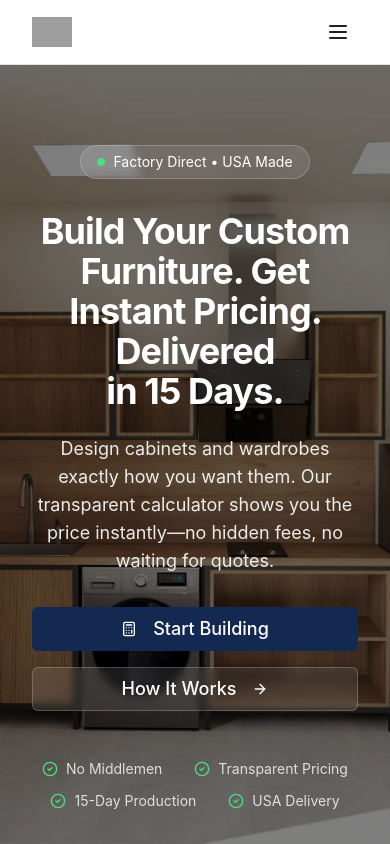
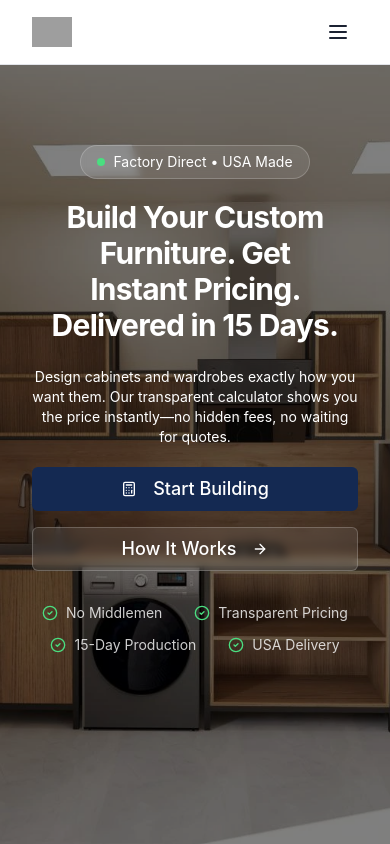
Before and after one commit to Garik-M/Abrams-furniture, a React (Vite) app: page / in a window 390 px wide. Shown: the top 844 px of the page. Built offline with nearby package versions, Linux system fonts and the light colour scheme; grey boxes are pictures that could not be loaded; the HTML template or start-up script is replaced by a standard one.

Commit message:
responsive fix

```diff
--- a/src/components/home/HeroSection.tsx
+++ b/src/components/home/HeroSection.tsx
@@ -17,27 +17,27 @@ export function HeroSection() {
       <div className="container relative z-10">
         <div className="mx-auto max-w-4xl text-center">
           {/* Badge */}
-          <div className="inline-flex items-center rounded-full border border-white/20 bg-white/10 backdrop-blur-sm px-4 py-1.5 text-sm mb-8 text-white">
+          <div className="inline-flex items-center rounded-full border border-white/20 bg-white/10 backdrop-blur-sm px-4 py-1.5 text-sm mb-5 text-white">
             <span className="flex h-2 w-2 rounded-full bg-green-400 mr-2" />
             Factory Direct • USA Made
           </div>
 
           {/* Headline */}
-          <h1 className="text-4xl font-bold tracking-tight sm:text-5xl lg:text-6xl mb-6 text-balance text-white">
+          <h1 className="max-[350px]:text-2xl max-[400px]:text-3xl text-4xl font-bold tracking-tight sm:text-5xl lg:text-6xl mb-6 text-balance text-white">
             Build Your Custom Furniture.{" "}
             <span className="text-primary text-white">Get Instant Pricing.</span> Delivered
             in 15 Days.
           </h1>
 
           {/* Subheadline */}
-          <p className="text-lg text-white/90 max-w-2xl mx-auto mb-8">
+          <p className="max-[400px]:text-sm text-lg text-white max-w-2xl mx-auto mb-5">
             Design cabinets and wardrobes exactly how you want them. Our
             transparent calculator shows you the price instantly—no hidden fees,
             no waiting for quotes.
           </p>
 
           {/* CTAs */}
-          <div className="flex flex-col sm:flex-row gap-4 justify-center mb-12">
+          <div className="flex flex-col sm:flex-row gap-4 justify-center mb-8">
             <Button asChild size="lg" className="text-lg px-8">
               <Link to="/calculator">
                 <Calculator className="mr-2 h-5 w-5" />
```
